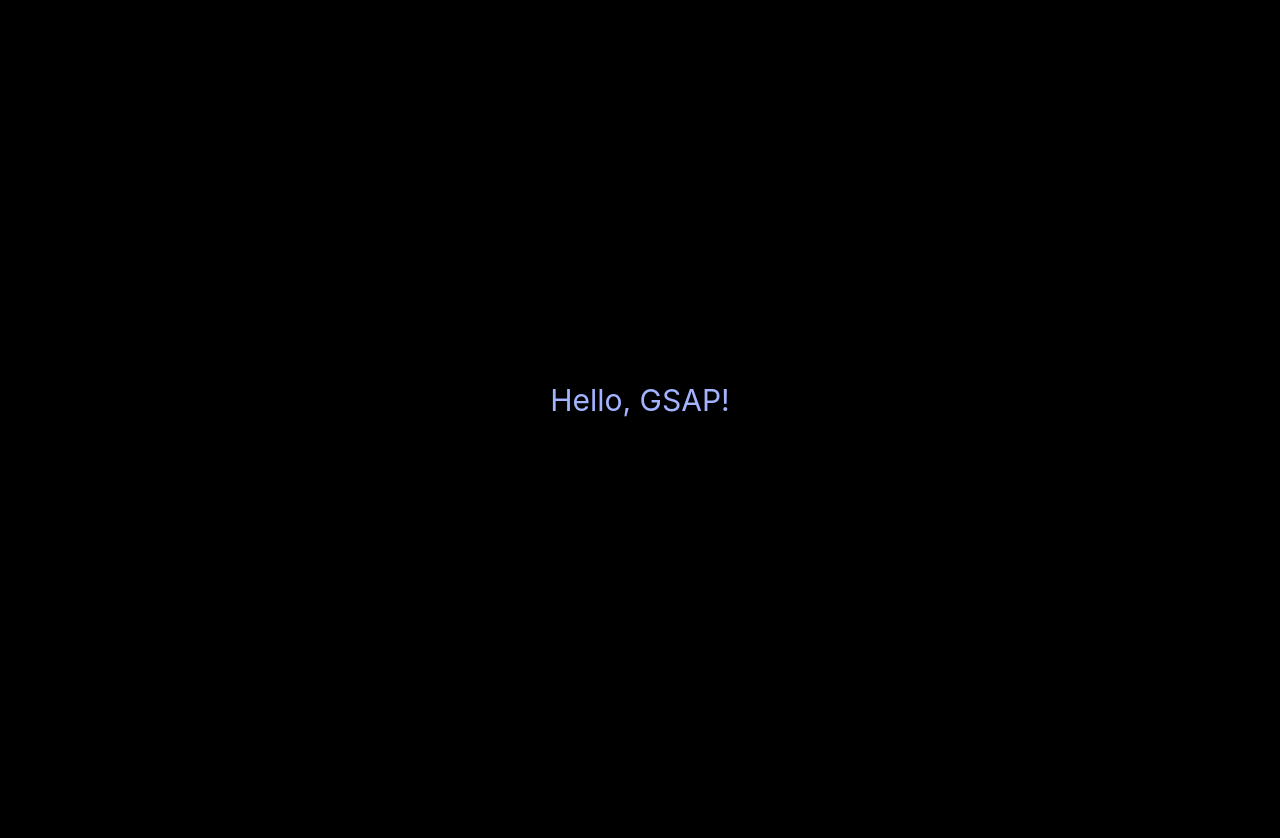
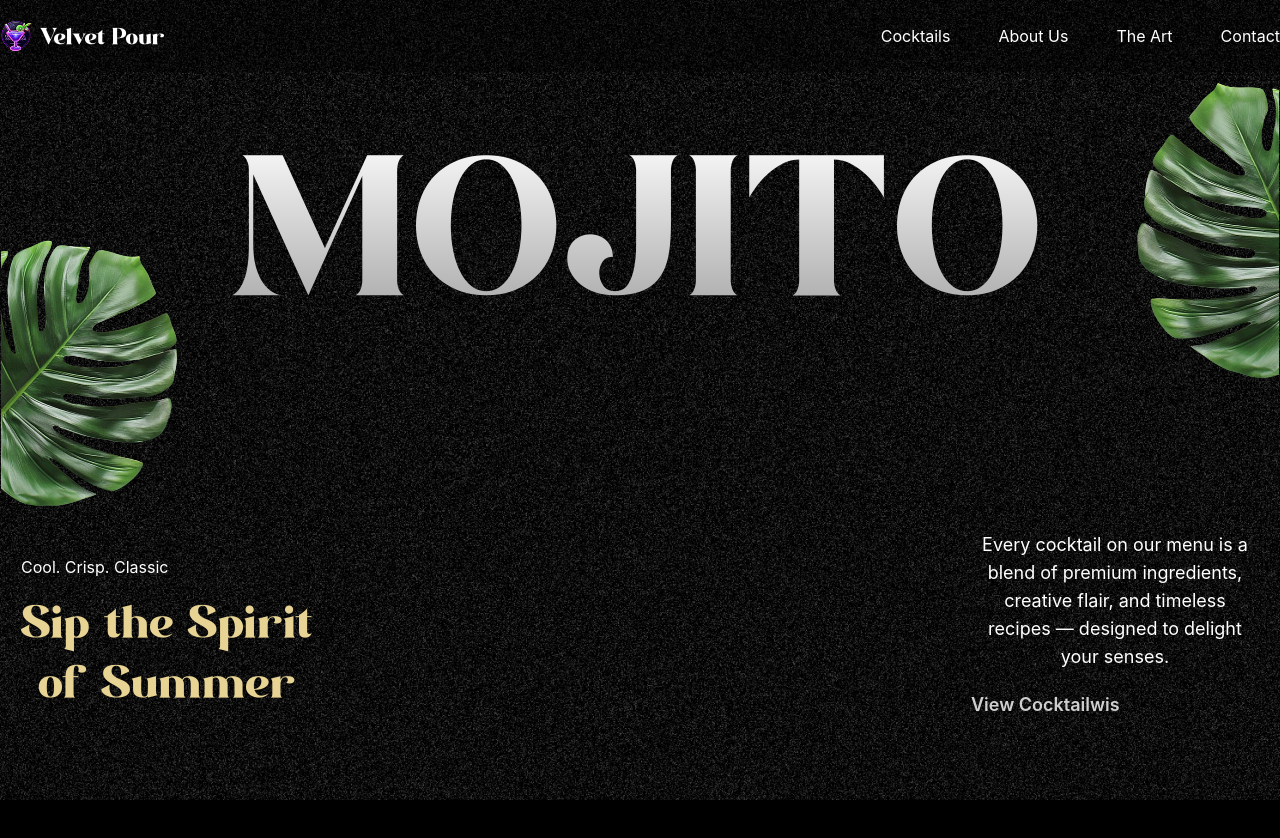
Before and after one commit to arielglvz/gsap-animation-fundamentals, a React (Vite) app: page / in a window 1280 px wide. Shown: the top 838 px of the page. Before the commit the page ends 800 px from the top, so only its background shows below. Built offline with nearby package versions, Linux system fonts and the light colour scheme; a web font is replaced by a local one.

Commit message:
feat: implement the first part of the hero section

```diff
--- a/index.html
+++ b/index.html
@@ -2,7 +2,8 @@
 <html lang="en">
   <head>
     <meta charset="UTF-8" />
-    <link rel="icon" type="image/svg+xml" href="/favicon.svg" />
+    <!-- tab icon -->
+    <link rel="icon" type="image/svg+xml" href="/images/logo.png" />
     <meta name="viewport" content="width=device-width, initial-scale=1.0" />
     <title>gsap-animation-fundamentals</title>
   </head>
--- a/src/App.jsx
+++ b/src/App.jsx
@@ -1,12 +1,16 @@
 import gsap, { ScrollTrigger, SplitText } from "gsap/all"
+import Navbar from "@/components/Navbar"
+import Hero from "@/components/Hero"
 
 gsap.registerPlugin(ScrollTrigger, SplitText)
 
 const App = () => {
   return (
-    <div className="flex-center h-screen">
-      <h1 className="text-3xl text-indigo-300">Hello, GSAP!</h1>
-    </div>
+    <main>
+      <Navbar />
+      <Hero />
+      <div className="h-screen"></div>
+    </main>
   )
 }
 
--- /dev/null
+++ b/src/components/Hero.jsx
@@ -0,0 +1,82 @@
+import gsap from "gsap"
+import { useGSAP } from "@gsap/react"
+import { SplitText } from "gsap/all"
+
+const Hero = () => {
+  useGSAP(() => {
+    const heroSplit = new SplitText(".title", { type: "chars, words" })
+    const paragraphSplit = new SplitText(".subtitle", { type: "lines" })
+
+    heroSplit.chars.forEach((char) => char.classList.add("text-gradient"))
+
+    gsap.from(heroSplit.chars, {
+      yPercent: 100,
+      duration: 1.8,
+      ease: "expo.out",
+      stagger: 0.05,
+    })
+
+    gsap.from(paragraphSplit.lines, {
+      opacity: 0,
+      yPercent: 100,
+      duration: 1.8,
+      ease: "expo.out",
+      stagger: 0.06,
+      delay: 1,
+    })
+
+    gsap
+      .timeline({
+        scrollTrigger: {
+          trigger: "#hero",
+          start: "top top",
+          end: "bottom top",
+          scrub: true,
+        },
+      })
+      .to(".right-leaf", { y: 200 }, 0)
+      .to(".left-leaf", { y: -200 }, 0)
+  }, [])
+
+  return (
+    <>
+      <section id="hero" className="noisy">
+        <h1 className="title">MOJITO</h1>
+
+        <img
+          src="/images/hero-left-leaf.png"
+          alt="left-leaf"
+          className="left-leaf"
+        />
+
+        <img
+          src="/images/hero-right-leaf.png"
+          alt="right-leaf"
+          className="right-leaf"
+        />
+
+        <div className="body">
+          <div className="content">
+            <div className="space-y-5 hidden md:block">
+              <p>Cool. Crisp. Classic</p>
+              <p className="subtitle">
+                Sip the Spirit <br /> of Summer
+              </p>
+            </div>
+
+            <div className="view-cocktails">
+              <p className="subtitle">
+                Every cocktail on our menu is a blend of premium ingredients,
+                creative flair, and timeless recipes — designed to delight your
+                senses.
+              </p>
+              <a href="#cocktails">View Cocktailwis</a>
+            </div>
+          </div>
+        </div>
+      </section>
+    </>
+  )
+}
+
+export default Hero
--- /dev/null
+++ b/src/components/Navbar.jsx
@@ -0,0 +1,46 @@
+import gsap from "gsap"
+import { navLinks } from "@/components/constants"
+import { useGSAP } from "@gsap/react"
+
+const Navbar = () => {
+  useGSAP(() => {
+    const navTween = gsap.timeline({
+      scrollTrigger: {
+        trigger: "nav",
+        start: "bottom top",
+      },
+    })
+
+    navTween.fromTo(
+      "nav",
+      { backgroundColor: "transparent" },
+      {
+        backgroundColor: "#00000050",
+        backgroundFilter: "blur(10px)",
+        duration: 1,
+        ease: "power1.inout",
+      },
+    )
+  })
+
+  return (
+    <nav>
+      <div>
+        <a href="#home" className="flex items-center gap-2">
+          <img src="/images/logo.png" alt="logo" />
+          <p>Velvet Pour</p>
+        </a>
+
+        <ul>
+          {navLinks.map((link) => (
+            <li key={link.id}>
+              <a href={`#${link.id}`}>{link.title}</a>
+            </li>
+          ))}
+        </ul>
+      </div>
+    </nav>
+  )
+}
+
+export default Navbar
--- /dev/null
+++ b/src/components/constants/index.js
@@ -0,0 +1,183 @@
+const navLinks = [
+  {
+    id: "cocktails",
+    title: "Cocktails",
+  },
+  {
+    id: "about",
+    title: "About Us",
+  },
+  {
+    id: "work",
+    title: "The Art",
+  },
+  {
+    id: "contact",
+    title: "Contact",
+  },
+]
+
+const cocktailLists = [
+  {
+    name: "Chapel Hill Shiraz",
+    country: "AU",
+    detail: "Battle",
+    price: "$10",
+  },
+  {
+    name: "Caten Malbee",
+    country: "AU",
+    detail: "Battle",
+    price: "$49",
+  },
+  {
+    name: "Rhino Pale Ale",
+    country: "CA",
+    detail: "750 ml",
+    price: "$20",
+  },
+  {
+    name: "Irish Guinness",
+    country: "IE",
+    detail: "600 ml",
+    price: "$29",
+  },
+]
+
+const mockTailLists = [
+  {
+    name: "Tropical Bloom",
+    country: "US",
+    detail: "Battle",
+    price: "$10",
+  },
+  {
+    name: "Passionfruit Mint",
+    country: "US",
+    detail: "Battle",
+    price: "$49",
+  },
+  {
+    name: "Citrus Glow",
+    country: "CA",
+    detail: "750 ml",
+    price: "$20",
+  },
+  {
+    name: "Lavender Fizz",
+    country: "IE",
+    detail: "600 ml",
+    price: "$29",
+  },
+]
+
+const profileLists = [
+  {
+    imgPath: "/images/profile1.png",
+  },
+  {
+    imgPath: "/images/profile2.png",
+  },
+  {
+    imgPath: "/images/profile3.png",
+  },
+  {
+    imgPath: "/images/profile4.png",
+  },
+]
+
+const featureLists = [
+  "Perfectly balanced blends",
+  "Garnished to perfection",
+  "Ice-cold every time",
+  "Expertly shaken & stirred",
+]
+
+const goodLists = [
+  "Handpicked ingredients",
+  "Signature techniques",
+  "Bartending artistry in action",
+  "Freshly muddled flavors",
+]
+
+const storeInfo = {
+  heading: "Where to Find Us",
+  address: "456, Raq Blvd. #404, Los Angeles, CA 90210",
+  contact: {
+    phone: "(555) 987-6543",
+    email: "hello@jsmcocktail.com",
+  },
+}
+
+const openingHours = [
+  { day: "Mon-Thu", time: "11:00am - 12am" },
+  { day: "Fri", time: "11:00am - 2am" },
+  { day: "Sat", time: "9:00am - 2am" },
+  { day: "Sun", time: "9:00am -  1am" },
+]
+
+const socials = [
+  {
+    name: "Instagram",
+    icon: "/images/insta.png",
+    url: "#",
+  },
+  {
+    name: "X (Twitter)",
+    icon: "/images/x.png",
+    url: "#",
+  },
+  {
+    name: "Facebook",
+    icon: "/images/fb.png",
+    url: "#",
+  },
+]
+
+const allCocktails = [
+  {
+    id: 1,
+    name: "Classic Mojito",
+    image: "/images/drink1.png",
+    title: "Simple Ingredients, Bold Flavor",
+    description:
+      "Made with tequila, lime juice, and orange liqueur, the Margarita is easy to make and full of character. Add a salted rim for the perfect drink on summer nights.",
+  },
+  {
+    id: 2,
+    name: "Raspberry Mojito",
+    image: "/images/drink2.png",
+    title: "A Zesty Classic That Never Fails",
+    description:
+      "The Margarita is a classic that balances tangy lime, smooth tequila, and a touch of sweetness. Shaken, frozen, or on the rocks—it’s always crisp & refreshing.",
+  },
+  {
+    id: 3,
+    name: "Violet Breeze",
+    image: "/images/drink3.png",
+    title: "Simple Ingredients, Bold Flavor",
+    description:
+      "Made with tequila, lime juice, and orange liqueur, the Margarita is easy to make and full of character. Add a salted rim for the perfect drink on summer nights.",
+  },
+  {
+    id: 4,
+    name: "Curacao Mojito",
+    image: "/images/drink4.png",
+    title: "Crafted With Care, Poured With Love",
+    description:
+      "Each cocktail is made with fresh ingredients and a passion for perfecting every pour, whether you're celebrating or simply relaxing.",
+  },
+]
+
+export {
+  navLinks,
+  cocktailLists,
+  mockTailLists,
+  profileLists,
+  featureLists,
+  goodLists,
+  openingHours,
+  storeInfo,
+  socials,
+  allCocktails,
+}
--- a/src/index.css
+++ b/src/index.css
@@ -5,7 +5,7 @@
 /* TYPOGRAPHY */
 @font-face {
   font-family: "Modern Negra";
-  /* src: url("/fonts/Modern/"); */
+  src: url("/fonts/Modern Negra Demo.ttf") format("truetype");
 }
 
 /* Themes */
--- a/vite.config.js
+++ b/vite.config.js
@@ -1,8 +1,14 @@
 import { defineConfig } from "vite"
 import react from "@vitejs/plugin-react"
 import tailwindcss from "@tailwindcss/vite"
+import path from "path"
 
 // https://vite.dev/config/
 export default defineConfig({
   plugins: [react(), tailwindcss()],
+  resolve: {
+    alias: {
+      "@": path.resolve(__dirname, "./src"),
+    },
+  },
 })
```
Also changed, not shown: jsconfig.json (added, +9 -0 lines).
